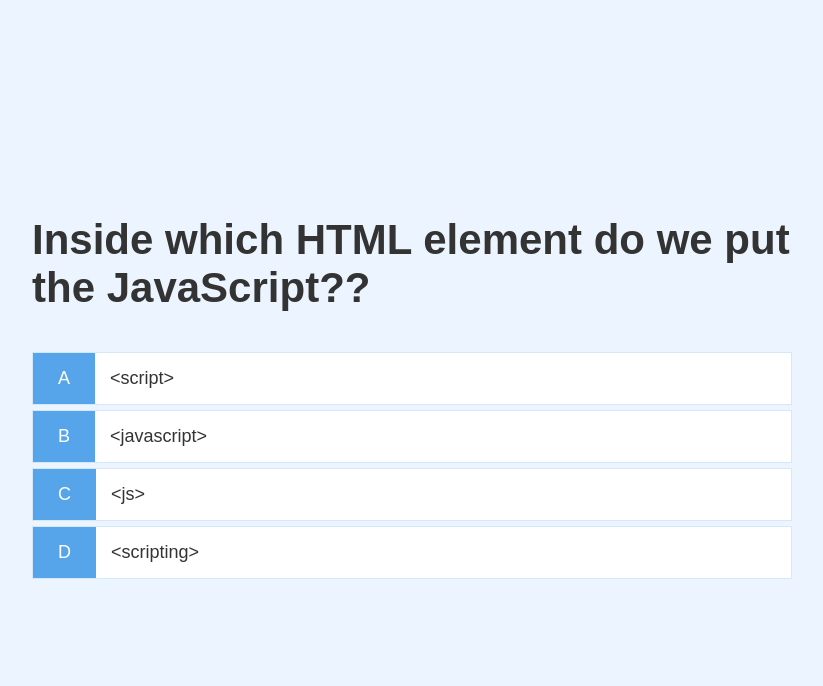
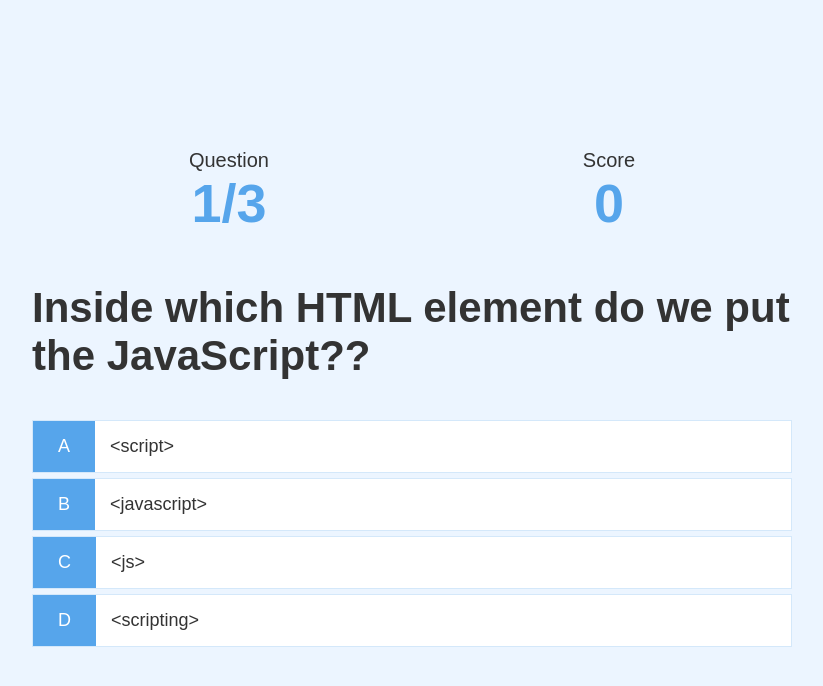
Before and after one commit to at-judahmakinin/simple-js-quiz-app, a plain HTML site: page game.html in a window 1280 px wide. Shown: the whole page, without its empty margins (228-1051 px from the left). Drawn offline with Linux system fonts and the light colour scheme.

Commit message:
heads up display update

```diff
--- a/game.css
+++ b/game.css
@@ -32,3 +32,18 @@
 .incorrect {
   background-color: #dc3545;
 }
+
+/*HUD*/
+
+#hud{
+	display: flex;
+	justify-content: space-around;
+}
+
+.hud-prefix{
+	text-align: center;
+	font-size: 2rem;
+}
+.hud-main-text{
+	text-align: center;
+}
--- a/game.html
+++ b/game.html
@@ -11,6 +11,26 @@
 <body>
 	<div class="container">
 		<div id="game" class="justify-center flex-column" >
+			<div id="hud">
+				<div id="hud-item">
+					<p class="hud-prefix">
+						Question
+					</p>
+					<h1 class="hud-main-text" id="questionCounter">
+
+					</h1>
+				</div>
+
+				<div id="hud-item">
+					<p class="hud-prefix">
+						Score
+					</p>
+					<h1 class="hud-main-text" id="score">
+						0
+					</h1>
+				</div>
+			</div>
+
 			<h2 id="question">What is the answer to this questions?</h2>
 			<div class="choice-container">
 				<p class="choice-prefix">A</p>
--- a/game.js
+++ b/game.js
@@ -1,5 +1,7 @@
 const question = document.getElementById("question");
 const choices = Array.from(document.getElementsByClassName("choice-text"));
+const questionCounterText = document.getElementById('questionCounter');
+const scoreText = document.getElementById('score');
 
 let currentQuestion = {};
 let acceptingAnswers = false;
@@ -51,7 +53,9 @@ getNewQuestion = () => {
     //go to the end page
     return window.location.assign("/end.html");
   }
+
   questionCounter++;
+  questionCounterText.innerText = `${questionCounter}/${MAX_QUESTIONS}`;
   const questionIndex = Math.floor(Math.random() * availableQuesions.length);
   currentQuestion = availableQuesions[questionIndex];
   question.innerText = currentQuestion.question;
@@ -76,6 +80,10 @@ choices.forEach(choice => {
     const classToApply =
       selectedAnswer == currentQuestion.answer ? "correct" : "incorrect";
 
+      if (classToApply === 'correct') {
+      	incrementScore(CORRECT_BONUS);
+      }
+
     selectedChoice.parentElement.classList.add(classToApply);
 
     setTimeout(() => {
@@ -85,4 +93,9 @@ choices.forEach(choice => {
   });
 });
 
+incrementScore = num =>{
+	score += num;
+	scoreText.innerText = score;
+};
+
 startGame();
```
